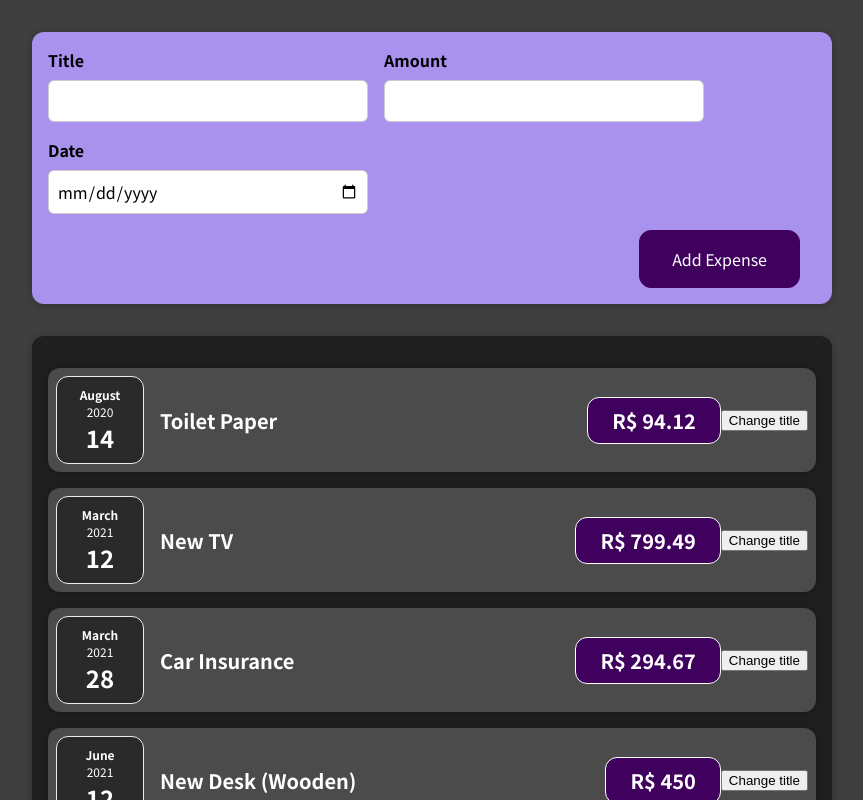
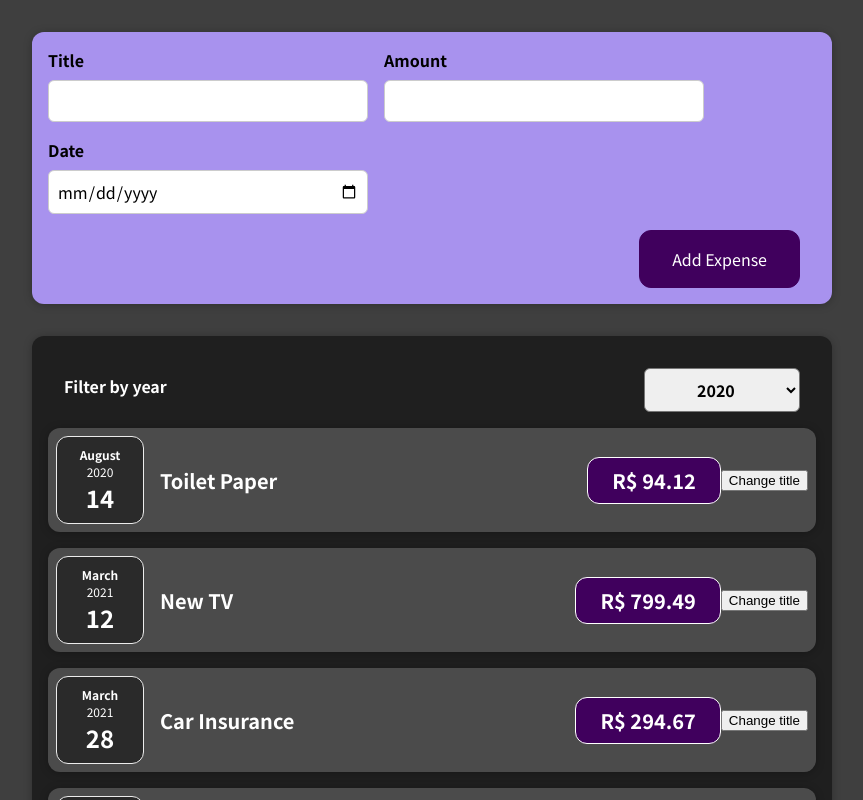
Before and after one commit to gustavohrg/FA.react-ExpensesTracker, a React (Create React App) app: page / in a window 1280 px wide. Shown: the top 800 px of the page, without its empty margins (208-1071 px from the left). Built offline with nearby package versions, Linux system fonts and the light colour scheme.

Commit message:
C17: Novo componente do Expenses > ExpensesFilter

```diff
--- a/src/components/Expenses/Expenses.js
+++ b/src/components/Expenses/Expenses.js
@@ -1,10 +1,23 @@
+import React, { useState } from 'react';
 import ExpenseItem from './ExpenseItem';
 import './Expenses.css';
 import Card from '../UI/Card';
+import ExpensesFilter from './ExpensesFilter';
 
 const Expenses = (props) => {
+  const [filteredYear, setFilteredYear] = useState('2020');
+
+  const filterChangeHandler = (selectedYear) => {
+    setFilteredYear(selectedYear);
+    console.log(selectedYear);
+  };
+
   return (
     <Card className='expenses'>
+      <ExpensesFilter
+        selected={filteredYear}
+        onChangeFilter={filterChangeHandler}
+      />
       <ExpenseItem
         title={props.items[0].title}
         amount={props.items[0].amount}
--- /dev/null
+++ b/src/components/Expenses/ExpensesFilter.css
@@ -0,0 +1,24 @@
+.expenses-filter {
+  color: white;
+  padding: 0 1rem;
+}
+
+.expenses-filter__control {
+  display: flex;
+  width: 100%;
+  align-items: center;
+  justify-content: space-between;
+  margin: 1rem 0;
+}
+
+.expenses-filter label {
+  font-weight: bold;
+  margin-bottom: 0.5rem;
+}
+
+.expenses-filter select {
+  font: inherit;
+  padding: 0.5rem 3rem;
+  font-weight: bold;
+  border-radius: 6px;
+}
--- /dev/null
+++ b/src/components/Expenses/ExpensesFilter.js
@@ -0,0 +1,24 @@
+import './ExpensesFilter.css';
+import React from 'react';
+
+const ExpensesFilter = (props) => {
+  const dropdownChangeHandler = (event) => {
+    props.onChangeFilter(event.target.value);
+  };
+
+  return (
+    <div className='expenses-filter'>
+      <div className='expenses-filter__control'>
+        <label>Filter by year</label>
+        <select value={props.selected} onChange={dropdownChangeHandler}>
+          <option value='2022'>2022</option>
+          <option value='2021'>2021</option>
+          <option value='2020'>2020</option>
+          <option value='2019'>2019</option>
+        </select>
+      </div>
+    </div>
+  );
+};
+
+export default ExpensesFilter;
```
